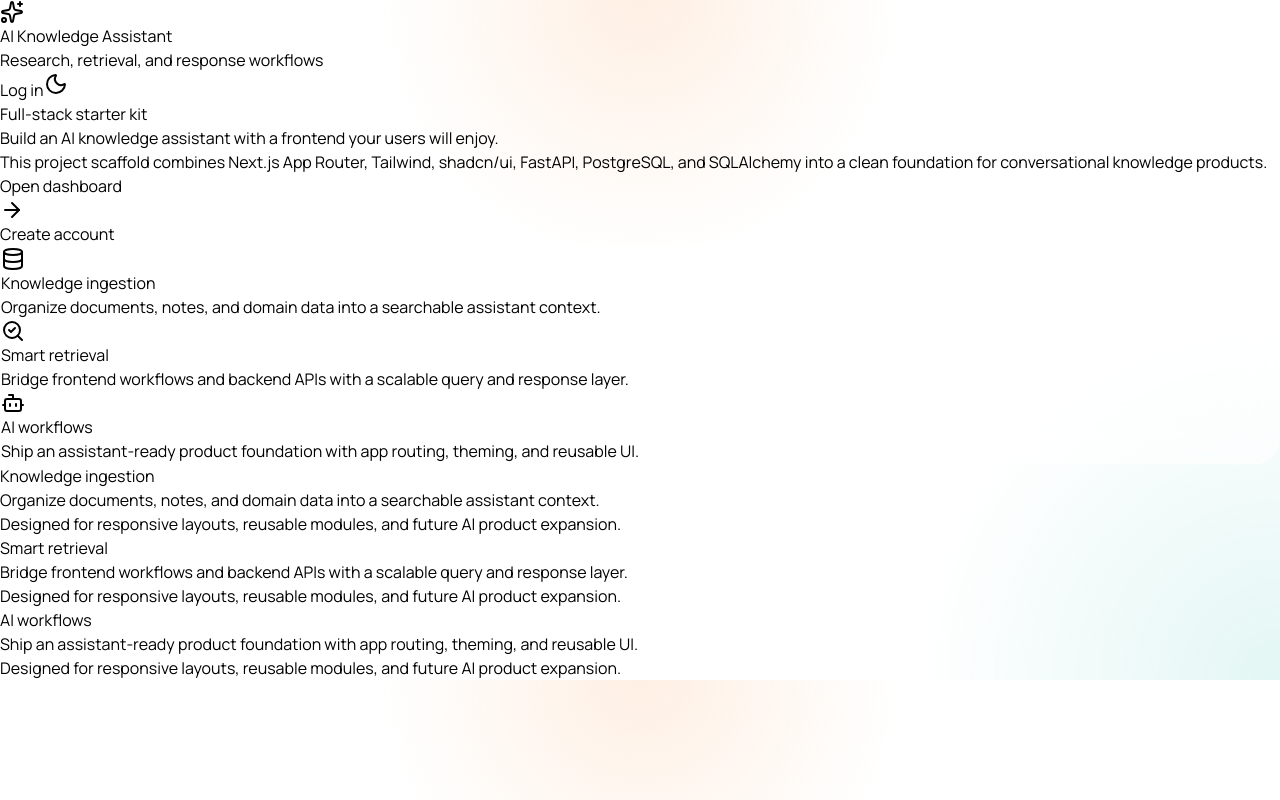
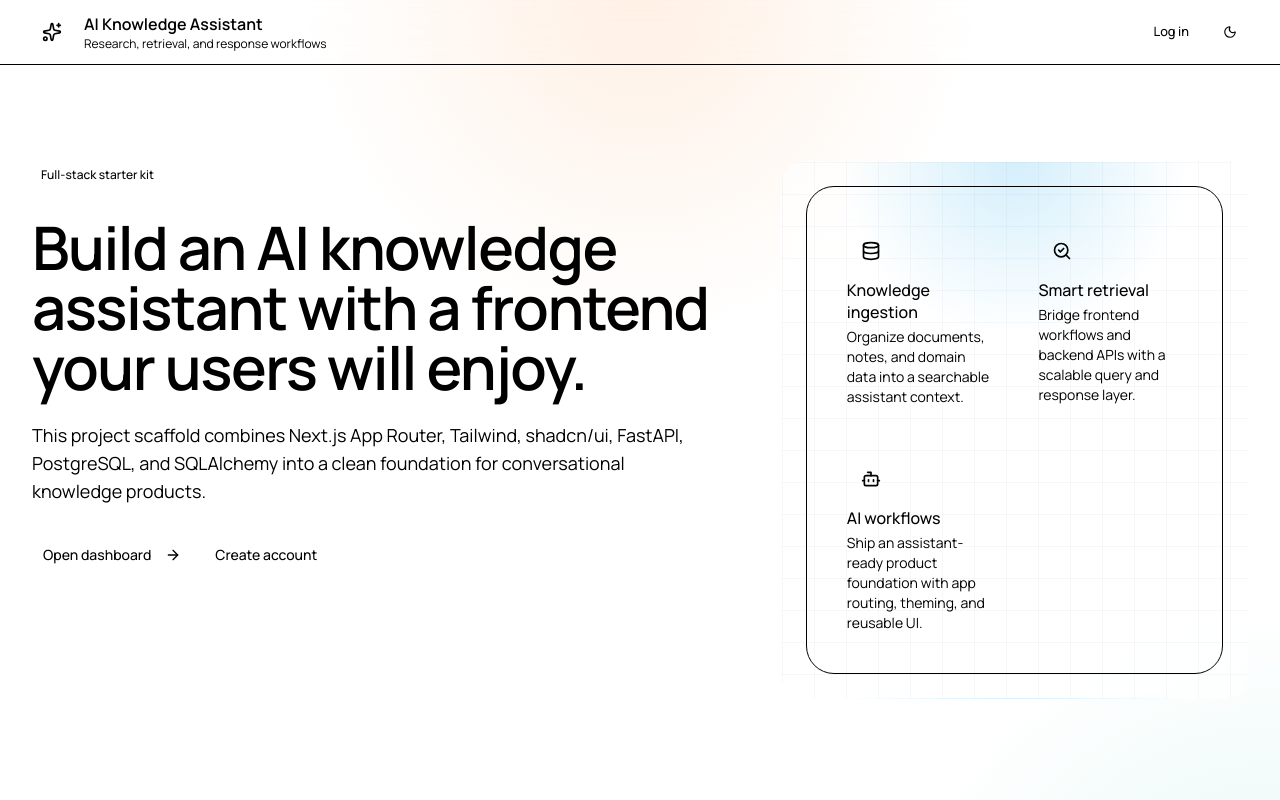
Before and after one commit to kanishkaaa13/AI-Knowledge-Assistant-, a Next.js app in the folder frontend/: page / in a window 1280 px wide. Shown: the top 800 px of the page. Built offline with nearby package versions, Linux system fonts and the light colour scheme; no server answers.

Commit message:
fixed frontend

```diff
--- a/frontend/app/globals.css
+++ b/frontend/app/globals.css
@@ -60,37 +60,50 @@
 }
 
 .glass-panel {
-  @apply rounded-3xl border border-white/10 bg-white/60 backdrop-blur-xl dark:bg-slate-950/60;
+  border-radius: 1.5rem;
+  border: 1px solid rgba(255, 255, 255, 0.1);
+  background-color: rgba(255, 255, 255, 0.6);
+  backdrop-filter: blur(24px);
+}
+
+.dark .glass-panel {
+  background-color: rgba(2, 6, 23, 0.6);
 }
 
 .chat-markdown h1,
 .chat-markdown h2,
 .chat-markdown h3 {
-  @apply mt-6 text-balance font-semibold tracking-tight;
+  margin-top: 1.5rem;
+  font-weight: 600;
+  letter-spacing: -0.025em;
 }
 
 .chat-markdown h1 {
-  @apply text-2xl;
+  font-size: 1.5rem;
 }
 
 .chat-markdown h2 {
-  @apply text-xl;
+  font-size: 1.25rem;
 }
 
 .chat-markdown h3 {
-  @apply text-lg;
+  font-size: 1.125rem;
 }
 
 .chat-markdown p {
-  @apply my-3;
+  margin: 0.75rem 0;
 }
 
 .chat-markdown ul {
-  @apply my-4 list-disc space-y-2 pl-6;
+  margin: 1rem 0;
+  list-style-type: disc;
+  padding-left: 1.5rem;
 }
 
 .chat-markdown ol {
-  @apply my-4 list-decimal space-y-2 pl-6;
+  margin: 1rem 0;
+  list-style-type: decimal;
+  padding-left: 1.5rem;
 }
 
 .chat-markdown li::marker {
--- a/frontend/tailwind.config.js
+++ /dev/null
@@ -1,8 +0,0 @@
-/** @type {import('tailwindcss').Config} */
-module.exports = {
-  content: [],
-  theme: {
-    extend: {},
-  },
-  plugins: [],
-}
--- a/frontend/tailwind.config.ts
+++ b/frontend/tailwind.config.ts
@@ -3,10 +3,10 @@ import type { Config } from "tailwindcss";
 const config: Config = {
   darkMode: ["class"],
   content: [
-    "./app/**/*.{ts,tsx}",
-    "./components/**/*.{ts,tsx}",
-    "./lib/**/*.{ts,tsx}",
-    "./hooks/**/*.{ts,tsx}"
+    "./pages/**/*.{js,ts,jsx,tsx,mdx}",
+    "./components/**/*.{js,ts,jsx,tsx,mdx}",
+    "./app/**/*.{js,ts,jsx,tsx,mdx}",
+    "./src/**/*.{js,ts,jsx,tsx,mdx}",
   ],
   theme: {
     extend: {
```
